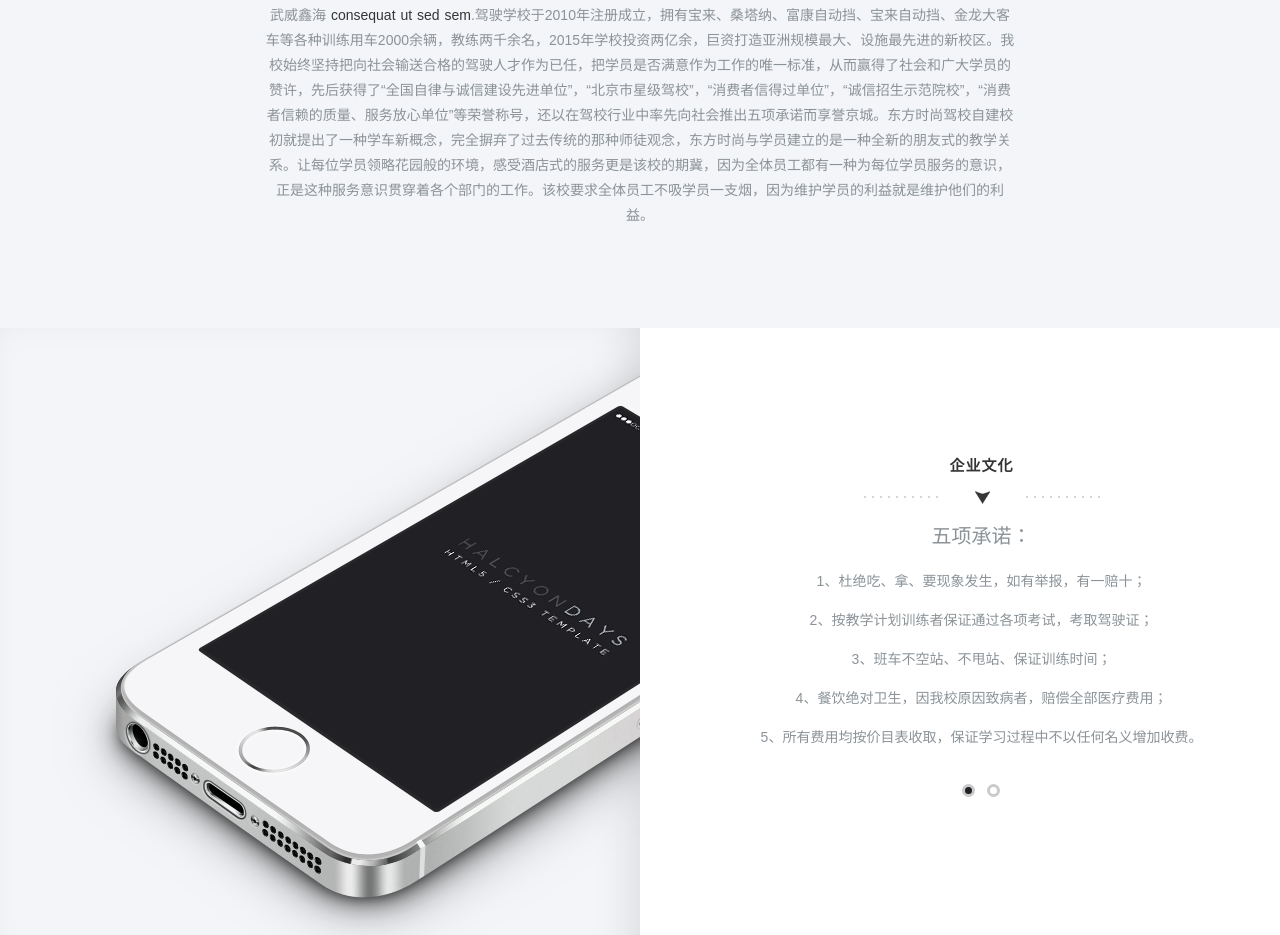
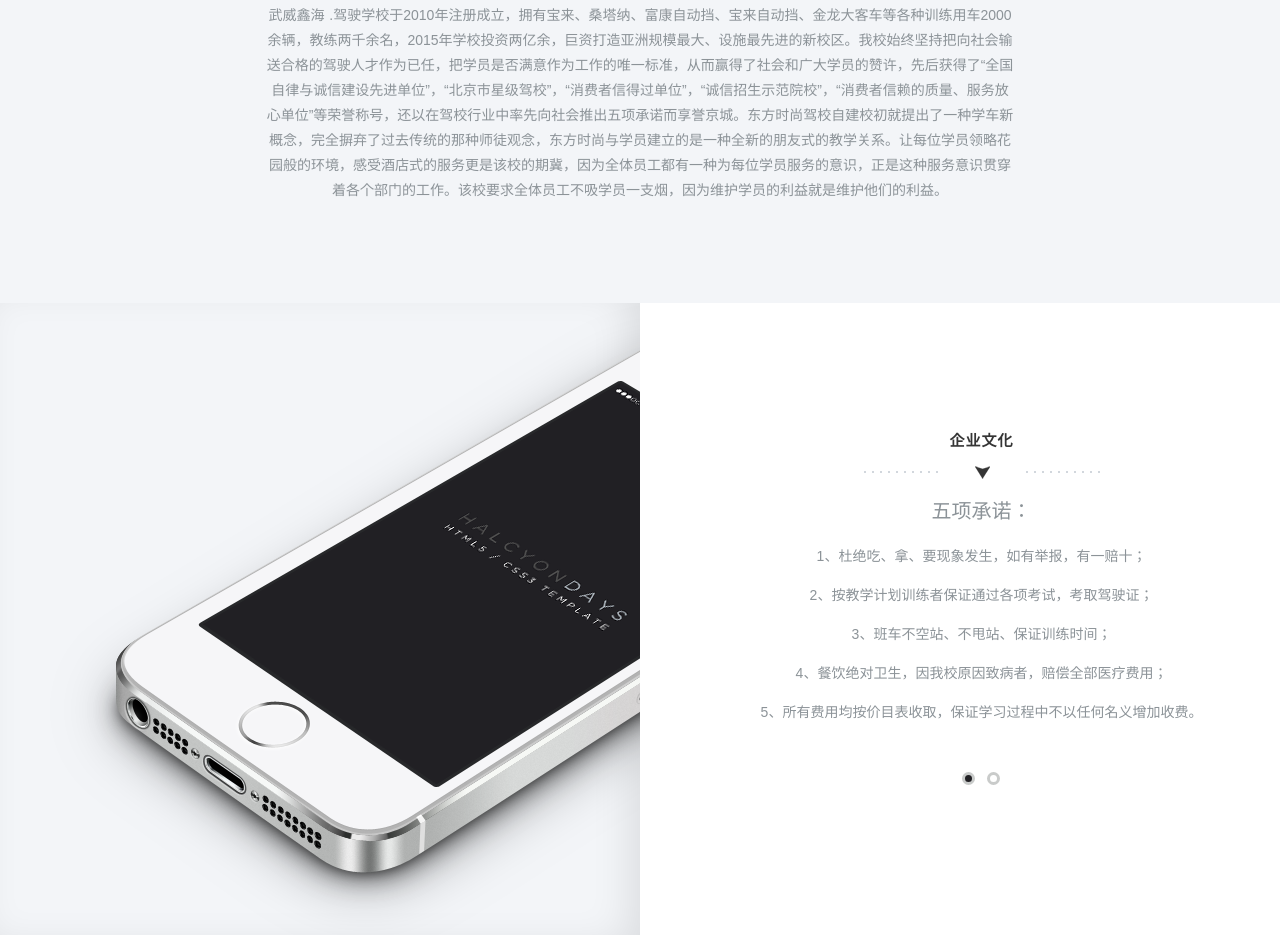
Before and after one commit to javaDer/jiaxiao, a plain HTML site: page index.html in a window 1280 px wide. Shown: the part 1757-2692 px from the top of the page. Drawn offline with nearby package versions, Linux system fonts and the light colour scheme; a script that the page names is missing.

Commit message:
页面修改

```diff
--- a/index.html
+++ b/index.html
@@ -114,7 +114,7 @@
         <div class="row">
             <div class="col-md-8 col-md-offset-2 wp1">
                 <h1 class="arrow">院校简介</h1>
-                <p>武威鑫海 <a href="#">consequat ut sed sem</a>.驾驶学校于2010年注册成立，拥有宝来、桑塔纳、富康自动挡、宝来自动挡、金龙大客车等各种训练用车2000余辆，教练两千余名，2015年学校投资两亿余，巨资打造亚洲规模最大、设施最先进的新校区。我校始终坚持把向社会输送合格的驾驶人才作为已任，把学员是否满意作为工作的唯一标准，从而赢得了社会和广大学员的赞许，先后获得了“全国自律与诚信建设先进单位”，“北京市星级驾校”，“消费者信得过单位”，“诚信招生示范院校”，“消费者信赖的质量、服务放心单位”等荣誉称号，还以在驾校行业中率先向社会推出五项承诺而享誉京城。东方时尚驾校自建校初就提出了一种学车新概念，完全摒弃了过去传统的那种师徒观念，东方时尚与学员建立的是一种全新的朋友式的教学关系。让每位学员领略花园般的环境，感受酒店式的服务更是该校的期冀，因为全体员工都有一种为每位学员服务的意识，正是这种服务意识贯穿着各个部门的工作。该校要求全体员工不吸学员一支烟，因为维护学员的利益就是维护他们的利益。
+                <p>武威鑫海 <a href="#"></a>.驾驶学校于2010年注册成立，拥有宝来、桑塔纳、富康自动挡、宝来自动挡、金龙大客车等各种训练用车2000余辆，教练两千余名，2015年学校投资两亿余，巨资打造亚洲规模最大、设施最先进的新校区。我校始终坚持把向社会输送合格的驾驶人才作为已任，把学员是否满意作为工作的唯一标准，从而赢得了社会和广大学员的赞许，先后获得了“全国自律与诚信建设先进单位”，“北京市星级驾校”，“消费者信得过单位”，“诚信招生示范院校”，“消费者信赖的质量、服务放心单位”等荣誉称号，还以在驾校行业中率先向社会推出五项承诺而享誉京城。东方时尚驾校自建校初就提出了一种学车新概念，完全摒弃了过去传统的那种师徒观念，东方时尚与学员建立的是一种全新的朋友式的教学关系。让每位学员领略花园般的环境，感受酒店式的服务更是该校的期冀，因为全体员工都有一种为每位学员服务的意识，正是这种服务意识贯穿着各个部门的工作。该校要求全体员工不吸学员一支烟，因为维护学员的利益就是维护他们的利益。
                 </p>
             </div>
         </div>
@@ -143,14 +143,14 @@
                                 <p>5、所有费用均按价目表收取，保证学习过程中不以任何名义增加收费。 </p>
                             </li>
                             <li>
-                                <h1 class="arrow">Bootstrap Professionals</h1>
-                                <p>Lorem ipsum dolor sit amet, consectetur adipiscing elit. Nunc ultricies nulla non
-                                    metus pulvinar imperdiet. Praesent non adipiscing libero. </p>
-                                <p>
-                                    Mauris ultrices odio vitae nulla ultrices iaculis. Nulla rhoncus odio eu lectus
-                                    faucibus facilisis. Maecenas ornare augue vitae sollicitudin accumsan. </p>
-                                <p>Etiam eget libero et erat eleifend consectetur a nec lectus. Sed id tellus lorem.
-                                    Suspendisse sed venenatis odio, quis lobortis eros.</p>
+                                <h1 class="arrow">企业文化</h1>
+                                <p>五项服务</p>
+                                <p>交通法规培训开设普通班和假日班，学习不必耽误工作。</p>
+                                <p>交通法规考试合格5个工作日后即可到校预约车辆开始训练。</p>
+                                <p>自有预约大厅，电话及网上预约系统方便学员考勤和约车。</p>
+                                <p>朋友式的教学，和蔼不敷衍，严格不粗暴。独有的教练员考评系统，他教您，您评他。绝无吃、拿、卡、要，如有举报有一赔十。</p>
+                                <p>按我校教学计划参加训练者确保您能通过各项考试，取得驾驶证。</p>
+                                <p></p>
                             </li>
                         </ul>
                     </div>
```
